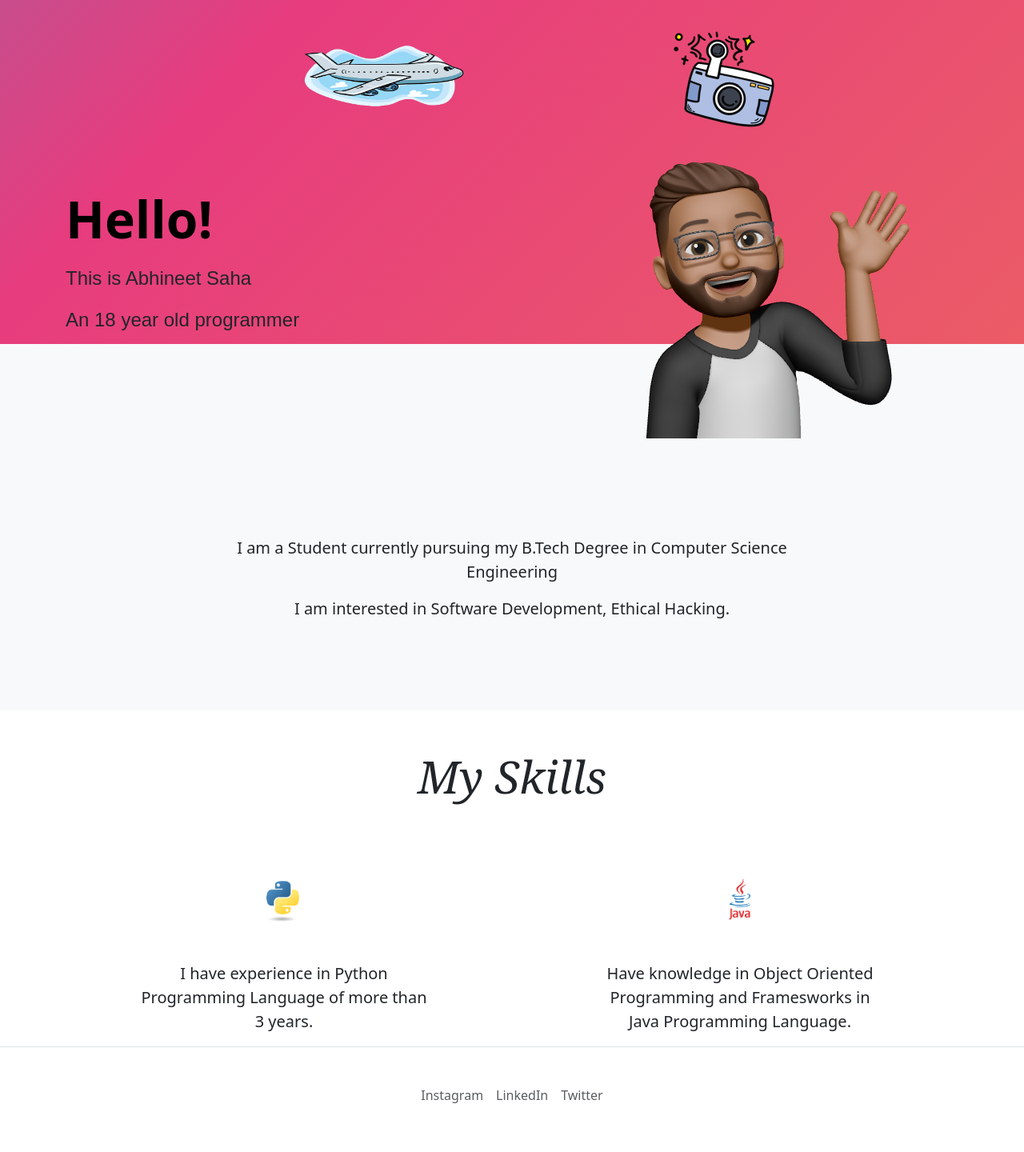
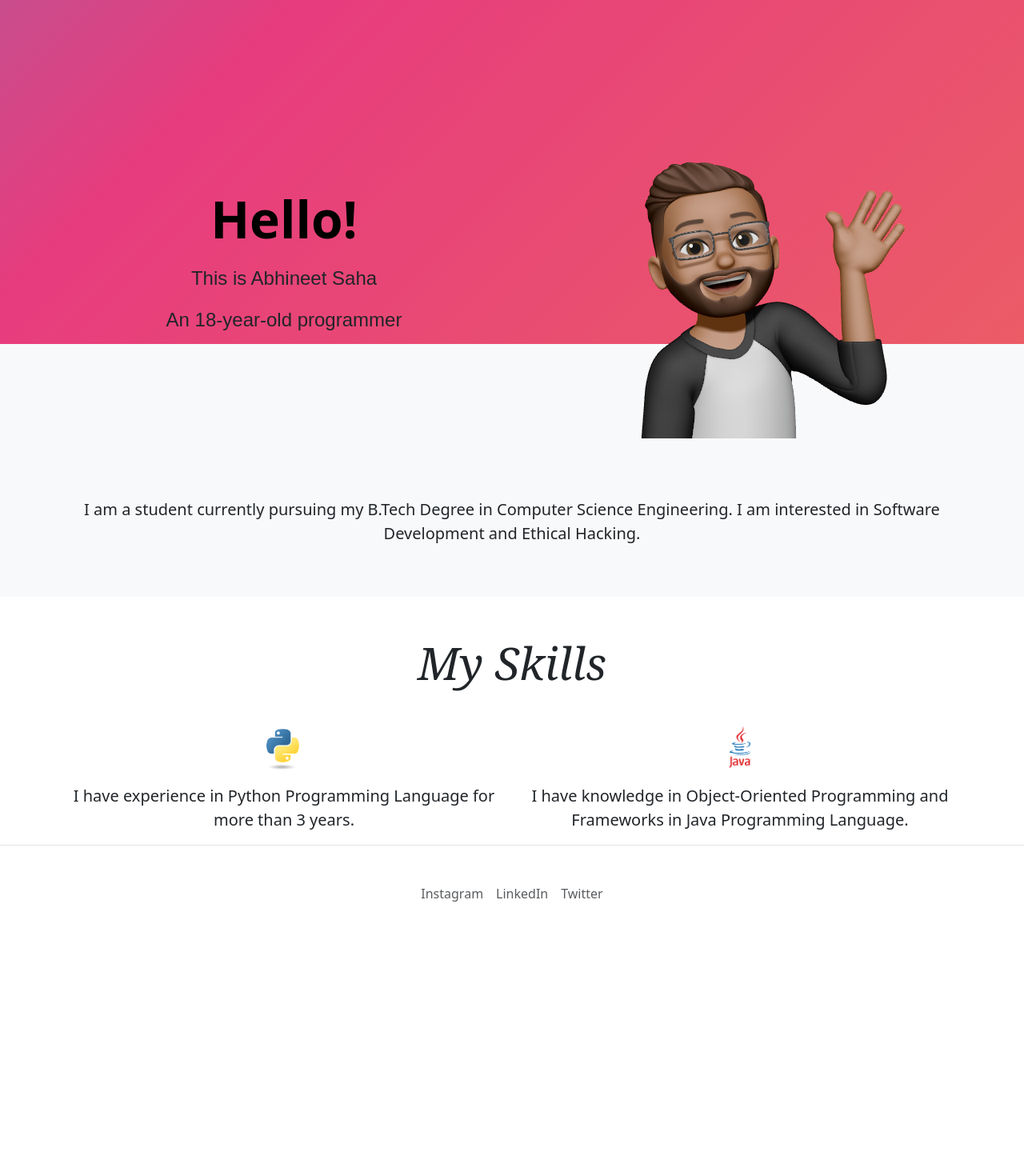
Before and after one commit to Itz4vI/Portfolio, a plain HTML site: page index.html in a window 1280 px wide. Shown: the part 120-1560 px from the top of the page at 80% size. After the commit the page ends 1297 px from the top, so only its background shows below. Drawn offline with nearby package versions, Linux system fonts and the light colour scheme; a web font is replaced by a local one.

Commit message:
Update index.html

```diff
--- a/index.html
+++ b/index.html
@@ -10,62 +10,52 @@
 </head>
 <body>
     <section id="title" class="gradient-background">
-        <div class="container col-xxl- py-10 ">
-            <img class="top-camera" src="assets/images/camera.png" alt="camera" height="150px" width="150px">
-            <img class="top-plane" src="assets/images/aeroplane.png" alt="aeroplane" height="150px" width="200px">
-            <div class="row flex-lg-row-reverse align-items-center g-5 pt-5">
-              <div class="col-10 col-sm-8 col-lg-6">
-                <img src="assets/images/Memoji.png" class="d-block mx-lg-auto img-fluid" alt="Memoji" height="700px" loading="lazy">
-              </div>
-              <div class="col-lg-6">
+        <div class="container py-5">
+            <div class="row align-items-center">
+              <div class="col-md-6 text-center">
                 <h1 class="display-3 fw-bold text-body-emphasis lh-1 mb-4">Hello!</h1>
                 <p class="lead" id="title-name">This is Abhineet Saha</p>
-                <p class="lead" id="title-name">An 18 year old programmer</p>
-                <div class="d-grid gap-2 d-md-flex justify-content-md-start">
+                <p class="lead" id="title-name">An 18-year-old programmer</p>
               </div>
+              <div class="col-md-6 text-center">
+                <img src="assets/images/Memoji.png" class="d-block mx-auto img-fluid" alt="Memoji" height="300" loading="lazy">
               </div>
             </div>
         </div>
     </section>
 
-    <section id="me" class="">
-        <div class="">
-            <div class="justify-content-center text-center bg-body-tertiary py-5">
-              <div class="container py-5">
+    <section id="me" class="bg-body-tertiary py-5">
+        <div class="container text-center">
             <img src="" class="profile-img py-5 mt-5">
-                <p class="col-lg-8 mx-auto lead">I am a Student currently pursuing my B.Tech Degree in Computer Science Engineering</p>
-                <p class="col-lg-8 mx-auto lead">I am interested in Software Development, Ethical Hacking.</p>
+            <p class="lead">I am a student currently pursuing my B.Tech Degree in Computer Science Engineering. I am interested in Software Development and Ethical Hacking.</p>
+        </div>
+    </section>
+
+    <section id="experience" class="border-bottom">
+        <h2 class="my-skills display-4 lh-1 mt-4 text-center">My Skills</h2>
+        <div class="container text-center mt-5">
+            <div class="row">
+              <div class="col-md-6">
+                <a href="https://www.python.org/">
+                <img src="assets/images/python.png" alt="python-logo" height="60"></a>
+                <p class="lead mt-3">I have experience in Python Programming Language for more than 3 years.</p>
+              </div>
+              <div class="col-md-6">
+                <a href="https://www.java.com/">
+                <img src="assets/images/java.png" alt="java-logo" height="60"></a>
+                <p class="lead mt-3">I have knowledge in Object-Oriented Programming and Frameworks in Java Programming Language.</p>
               </div>
             </div>
         </div>
     </section>
 
-    <section id="experience" class="justify-content-center mt-3 border-bottom">
-        <h2 class="my-skills display-4 lh-1 mt-4 text-center justify-content-center">My Skills</h2>
-        <div class="container text-center mt-5">
-            <div class="row">
-              <div class="col-lg-6 mt-5">
-                <a href = "https://www.python.org/">
-                <img src="assets/images/python.png" alt="python-logo" height="60"></a>
-                <p class="col-lg-8 mx-auto lead mt-5">I have experience in Python Programming Language of more than 3 years.</p>
-              </div>
-              <div class="col-lg-6 mt-5">
-                <a href="https://www.java.com/">
-                <img src="assets/images/java.png" alt="java-logo" height="60"></a>
-                <p class="col-lg-8 mx-auto lead mt-5">Have knowledge in Object Oriented Programming and Framesworks in Java Programming Language.</p>
-              </div>
-            </div>
-    </section>
-
-    <section id="contact">
-      <div class="container">
-  <footer class="py-3 my-4">
-    <ul class="nav justify-content-center pb-3 mb-3">
+    <section id="contact" class="py-3 my-4">
+        <div class="container text-center">
+            <ul class="nav justify-content-center">
               <li class="nav-item"><a href="https://www.instagram.com/itz4vi/" class="nav-link px-2 text-body-secondary">Instagram</a></li>
               <li class="nav-item"><a href="https://www.linkedin.com/in/abhineet-saha-317472203/" class="nav-link px-2 text-body-secondary">LinkedIn</a></li>
               <li class="nav-item"><a href="https://twitter.com/_Itz4vI_" class="nav-link px-2 text-body-secondary">Twitter</a></li>
             </ul>
-  </footer>
         </div>
     </section>
 </body>
```
Lines whose indentation alone changed are shown as unchanged.
